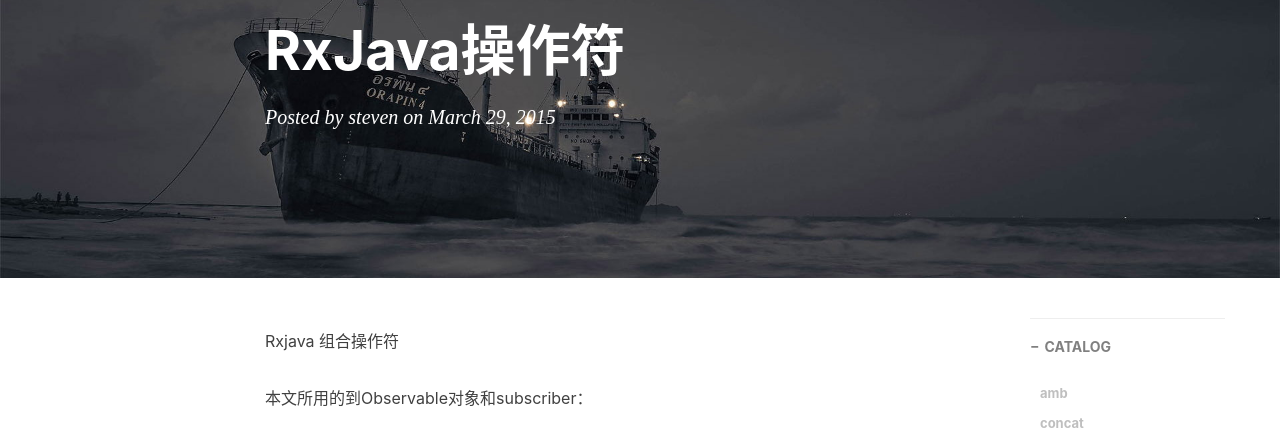
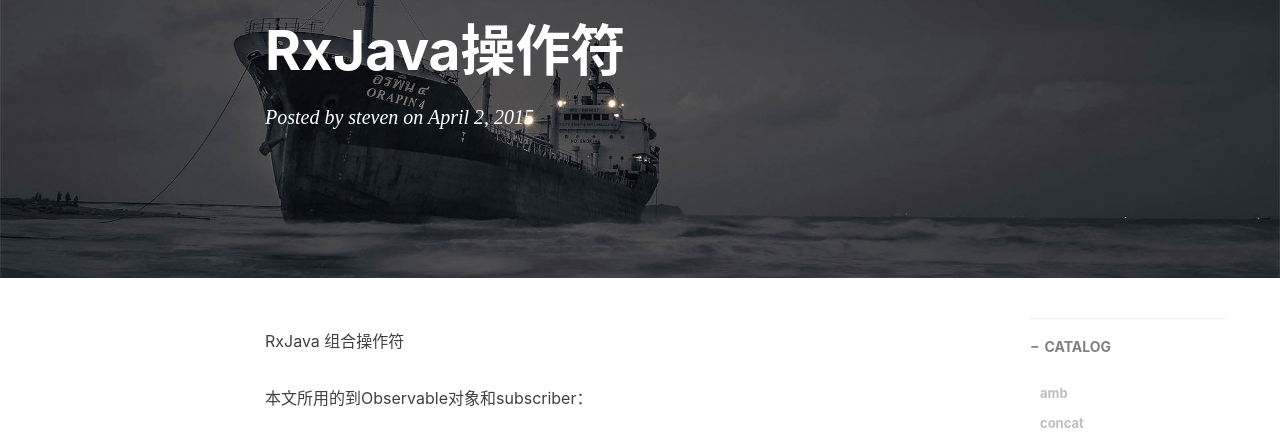
Before and after one commit to StevenDXC/Blog, a Jekyll site: the page built from _posts/2015-04-02-Rxjava_Operator.md, in a window 1280 px wide and 900 px high. Shown: the part 179-619 px from the top of the window. Built offline with Jekyll 4.4.1, drawn with Linux system fonts in a browser that asks for light colours; nearby versions of some CDN libraries; Markdown is read by kramdown in place of the engine named in the settings; comment, search, counter and statistics services are not loaded; some of the changed lines change nothing that is shown.

Commit message:
update post

```diff
--- a/_posts/2015-04-02-Rxjava_Operator.md
+++ b/_posts/2015-04-02-Rxjava_Operator.md
@@ -2,14 +2,14 @@
 layout:     post
 title:      "RxJava操作符"
 subtitle:   ""
-date:       2015-03-29 12:00:00
+date:       2015-04-02 13:00:00
 author:     "steven"
 catalog:    true
 tags:
     - Android
 ---
 
-Rxjava 组合操作符
+RxJava 组合操作符
 
 本文所用的到Observable对象和subscriber：
 
```
